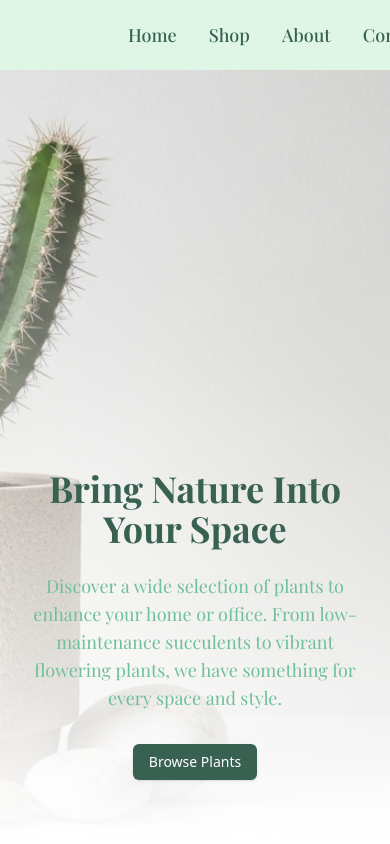
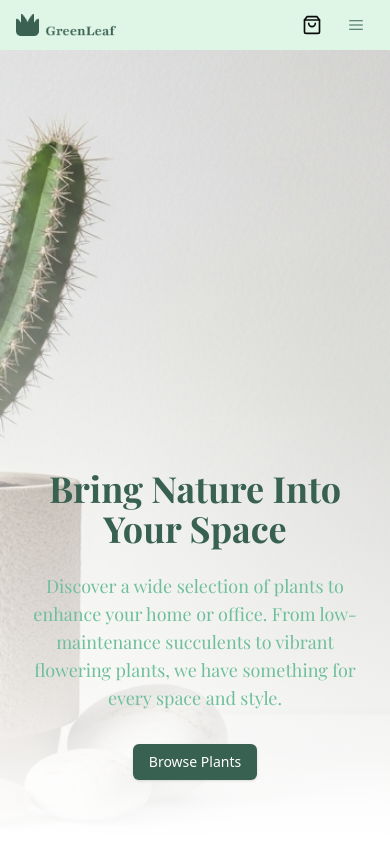
Before and after one commit to nipunasudaraka/greenLeaf, a Next.js app: page / in a window 390 px wide. Shown: the top 844 px of the page. Built offline with nearby package versions, Linux system fonts and the light colour scheme.

Commit message:
create side bar

```diff
--- a/src/app/page.tsx
+++ b/src/app/page.tsx
@@ -1,6 +1,7 @@
 import CategoryGrid from "@/components/home/CategoryGrid";
 import FeatureSection from "@/components/home/FeatureSection";
 import Hero from "@/components/home/Hero";
+import { SideBar } from "@/components/shared/navbar/SideBar";
 import SubHeadding from "@/components/shared/SubHeadding";
 
 import { ThreeDCardDemo } from "@/components/ui/FeatureCard";
@@ -30,6 +31,8 @@ export default function Home() {
        */}
 
       <FeatureSection />
+
+      <SideBar />
     </div>
   );
 }
--- a/src/components/shared/navbar/Navbar.tsx
+++ b/src/components/shared/navbar/Navbar.tsx
@@ -1,23 +1,25 @@
 "use client";
 
-import React, { useState } from "react";
 import Link from "next/link";
 import Image from "next/image";
 import ProfileButton from "./ProfileButton";
 import { FiShoppingBag } from "react-icons/fi";
+import { SideBar } from "./SideBar";
 function Navbar() {
   return (
-    <div className="w-full h-[70px] bg-background-color flex justify-between items-center px-32 fixed top-0 z-50 ">
+    <div className="w-full h-[50px] md:h-[70px] bg-background-color flex justify-between items-center px-4 md:px-32 fixed top-0 z-50">
       <div>
         <Image
           src="/assets/greenleafLogo.png"
           alt="Logo"
           width={150}
           height={100}
+          className="w-[100px] md:w-[150px] h-auto"
         />
       </div>
 
-      <ul className="flex justify-center items-center gap-8 h-full text-lg font-medium font-playfairDisplay text-primary-color">
+      {/* Desktop Navigation */}
+      <ul className="hidden md:flex justify-center items-center gap-8 h-full text-lg font-medium font-playfairDisplay text-primary-color">
         <li>
           <Link href="/">Home</Link>
         </li>
@@ -32,9 +34,15 @@ function Navbar() {
         </li>
       </ul>
 
-      <div className="flex justify-center items-center gap-8 ">
+      <div className="flex justify-center items-center gap-4 md:gap-8">
         <FiShoppingBag className="text-xl" />
-        <ProfileButton />
+        <div className="hidden md:block">
+          <ProfileButton />
+        </div>
+        {/* Mobile Menu Button */}
+        <div className="md:hidden">
+          <SideBar />
+        </div>
       </div>
     </div>
   );
--- /dev/null
+++ b/src/components/shared/navbar/SideBar.tsx
@@ -0,0 +1,61 @@
+import { Button } from "@/components/ui/button";
+import Link from "next/link";
+import { RxHamburgerMenu } from "react-icons/rx";
+import {
+  Sheet,
+  SheetClose,
+  SheetContent,
+  SheetTrigger,
+} from "@/components/ui/sheet";
+
+function SideBar() {
+  return (
+    <Sheet>
+      <SheetTrigger asChild>
+        <Button variant="ghost" size="icon" className="text-primary-color">
+          <RxHamburgerMenu className="h-6 w-6" />
+        </Button>
+      </SheetTrigger>
+      <SheetContent>
+        <ul className="flex flex-col justify-center items-center gap-8 h-full text-lg font-medium font-playfairDisplay text-primary-color">
+          <li>
+            <SheetClose asChild>
+              <Link href="/">Home</Link>
+            </SheetClose>
+          </li>
+          <li>
+            <SheetClose asChild>
+              <Link href="/shop">Shop</Link>
+            </SheetClose>
+          </li>
+          <li>
+            <SheetClose asChild>
+              <Link href="/about">About</Link>
+            </SheetClose>
+          </li>
+          <li>
+            <SheetClose asChild>
+              <Link href="/contact">Contact</Link>
+            </SheetClose>
+          </li>
+          <li>
+            <SheetClose asChild>
+              <Link href="/profile">Profile</Link>
+            </SheetClose>
+          </li>
+          <SheetClose asChild>
+            <Button
+              type="submit"
+              variant="destructive"
+              className="bg-primary-color"
+            >
+              Logout
+            </Button>
+          </SheetClose>
+        </ul>
+      </SheetContent>
+    </Sheet>
+  );
+}
+
+export { SideBar };
```
